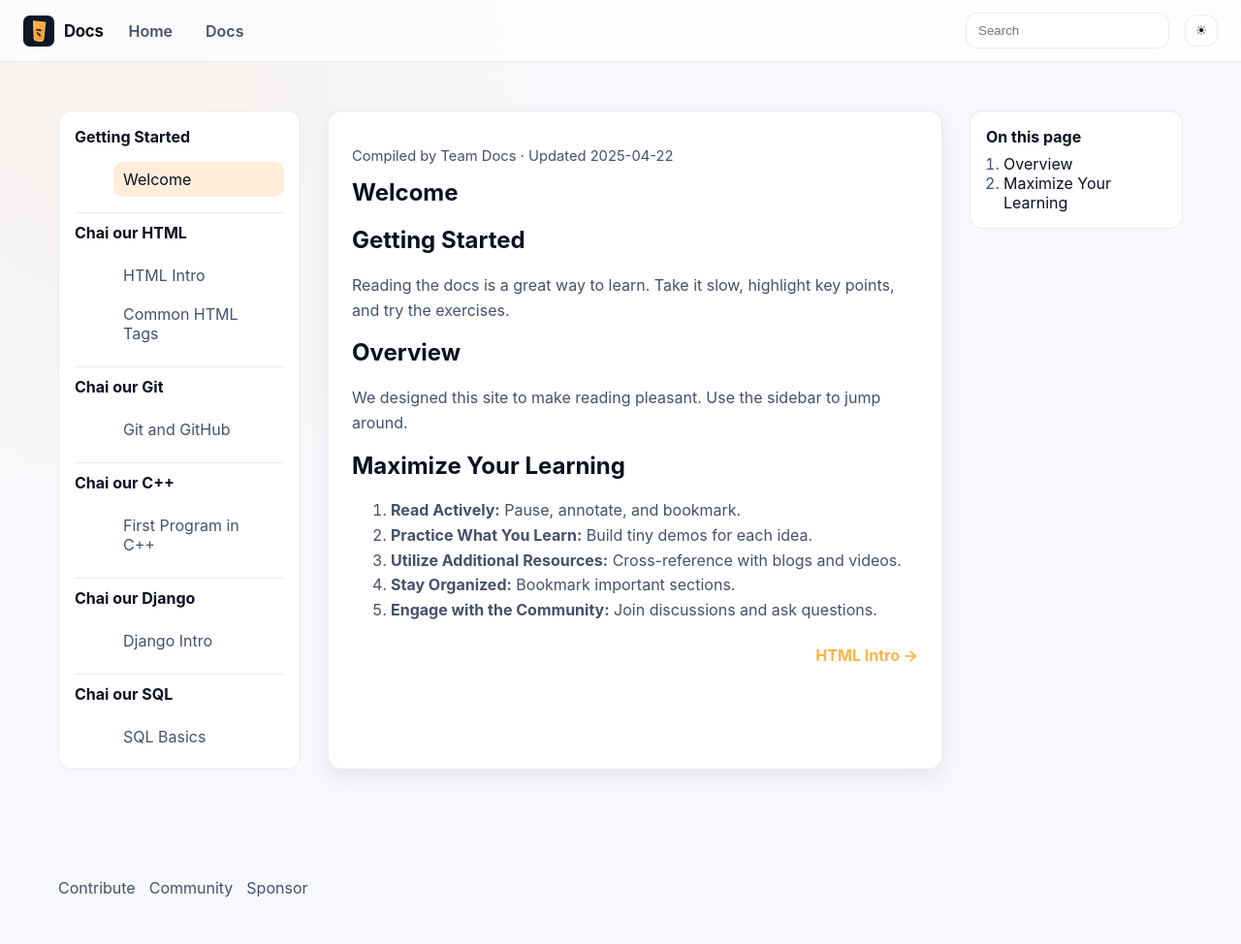
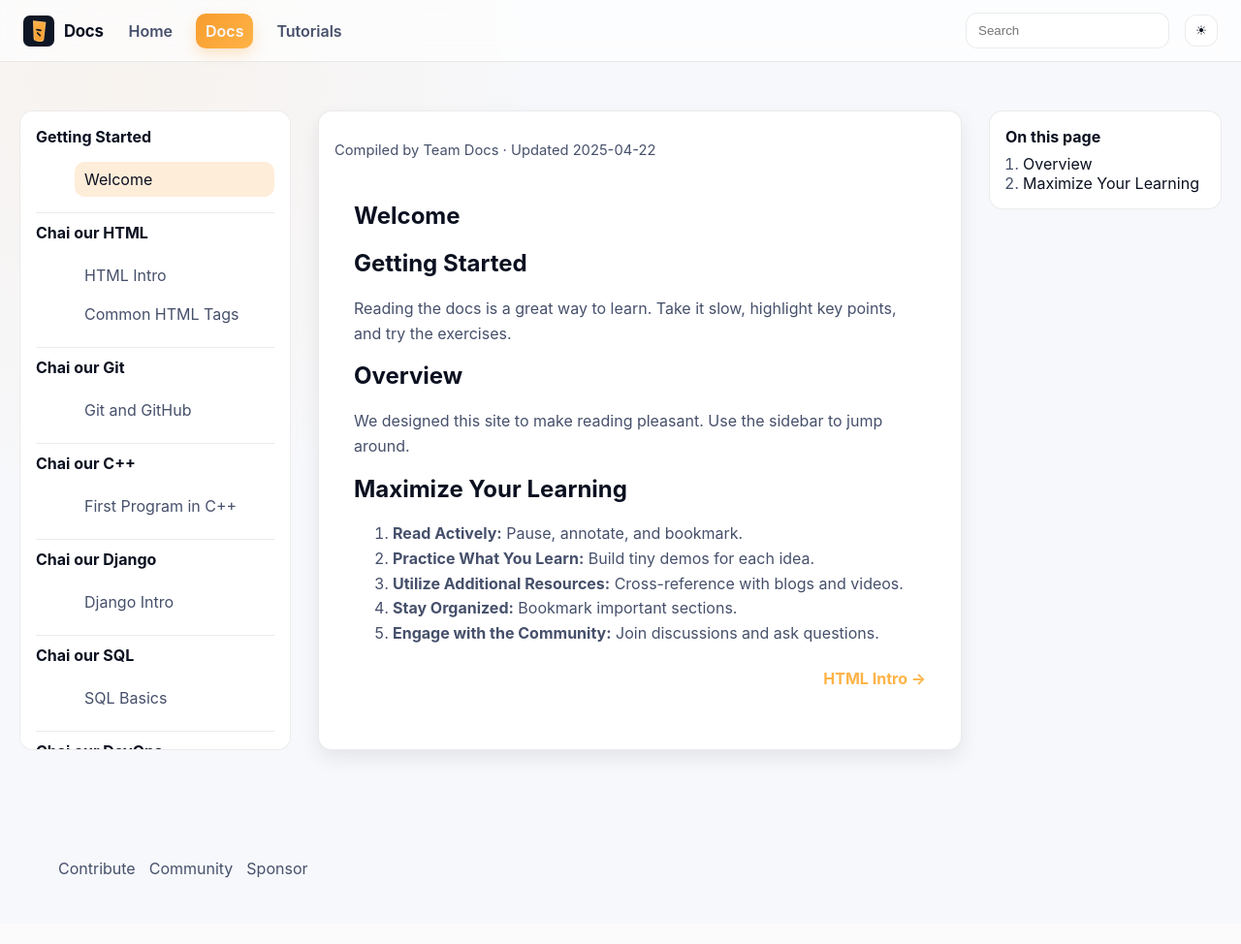
Before and after one commit to v0idgy/docs.v0idgy.com, a Django app: page /docs/getting-started/welcome/ in a window 1280 px wide. Shown: the whole page at 97% size. After the commit the page ends 906 px from the top, so only its background shows below. Run offline with Django 4.2, Linux system fonts and the light colour scheme; data comes from the database, SQL or seed files in the repository.

Commit message:
padding has been done

```diff
--- a/docs/static/css/main.css
+++ b/docs/static/css/main.css
@@ -112,15 +112,21 @@ html[data-theme="light"] .top-nav.nav-scrolled {
   font-weight: 600;
 }
 
-.nav-links a {
+.nav-link {
   padding: 8px 10px;
   border-radius: 10px;
   color: var(--muted);
 }
 
-.nav-links a:hover {
+.nav-link:hover {
   color: var(--text);
   background: var(--border);
+}
+
+.nav-link.active {
+  color: var(--bg);
+  background: linear-gradient(135deg, var(--accent), var(--accent-strong));
+  box-shadow: 0 6px 14px rgba(247, 156, 45, 0.25);
 }
 
 .search-shell {
@@ -197,7 +203,7 @@ html[data-theme="light"] .icon-moon {
 }
 
 .page-shell {
-  max-width: 1200px;
+  max-width: 1440px;
   margin: 0 auto;
   padding: 32px 20px 80px;
 }
@@ -333,14 +339,16 @@ html[data-theme="light"] .icon-moon {
 
 .doc-layout {
   display: grid;
-  grid-template-columns: 250px 1fr 220px;
+  grid-template-columns: 280px minmax(0, 1.5fr) 240px;
   gap: 28px;
   margin-top: 10px;
+  min-height: calc(100vh - 140px);
+  align-items: flex-start;
 }
 
 @media (max-width: 1024px) {
   .doc-layout {
-    grid-template-columns: 220px 1fr;
+    grid-template-columns: 240px 1fr;
   }
   .on-page {
     display: none;
@@ -363,7 +371,7 @@ html[data-theme="light"] .icon-moon {
   padding: 16px;
   position: sticky;
   top: 88px;
-  max-height: calc(100vh - 120px);
+  height: calc(100vh - 140px);
   overflow-y: auto;
 }
 
@@ -404,8 +412,16 @@ html[data-theme="light"] .icon-moon {
   background: var(--bg-soft);
   border: 1px solid var(--border);
   border-radius: var(--radius);
-  padding: 22px 24px;
+  padding: 16px 16px 0;
   box-shadow: var(--shadow);
+  height: calc(100vh - 140px);
+  overflow: hidden;
+}
+
+.doc-content-scroll {
+  height: 100%;
+  overflow-y: auto;
+  padding: 18px 20px 72px;
 }
 
 .doc-content h1,
@@ -440,6 +456,8 @@ html[data-theme="light"] .icon-moon {
 .on-page {
   position: sticky;
   top: 88px;
+  height: calc(100vh - 140px);
+  overflow-y: auto;
 }
 
 .toc-card {
--- a/docs/views.py
+++ b/docs/views.py
@@ -70,6 +70,7 @@ def landing_view(request):
         {
             "sections": sections,
             "search_data_json": json.dumps(search_data),
+            "active_nav": "home",
         },
     )
 
@@ -96,5 +97,6 @@ def doc_view(request, section_slug: str | None = None, page_slug: str | None = N
             "search_data_json": json.dumps(search_data),
             "prev_page": prev_page,
             "next_page": next_page,
+            "active_nav": "docs",
         },
     )
--- a/templates/base.jinja
+++ b/templates/base.jinja
@@ -13,7 +13,11 @@
                 <img src="{{ static('img/logo.svg') }}" alt="Docs logo" class="brand-logo">
                 <span class="brand-name">Docs</span>
             </a>
-            {% block nav_links %}{% endblock %}
+            <nav class="nav-links">
+                <a class="nav-link {% if active_nav == 'home' %}active{% endif %}" href="{{ url('landing') }}">Home</a>
+                <a class="nav-link {% if active_nav == 'docs' %}active{% endif %}" href="{{ url('docs_root') }}">Docs</a>
+                <a class="nav-link {% if active_nav == 'tutorials' %}active{% endif %}" href="https://youtu.be" target="_blank" rel="noreferrer">Tutorials</a>
+            </nav>
         </div>
         <div class="nav-right">
             <div class="search-shell">
--- a/templates/doc_page.jinja
+++ b/templates/doc_page.jinja
@@ -1,13 +1,6 @@
 {% extends "base.jinja" %}
 
 {% block title %}{{ page.title }} · {{ section.title }}{% endblock %}
-
-{% block nav_links %}
-    <nav class="nav-links">
-        <a href="{{ url('landing') }}">Home</a>
-        <a href="{{ url('docs_root') }}">Docs</a>
-    </nav>
-{% endblock %}
 
 {% block content %}
 <div class="doc-layout">
@@ -30,6 +23,7 @@
         <div class="doc-meta">
             <p class="muted">Compiled by Team Docs · Updated {{ page.updated_at.date() }}</p>
         </div>
+        <div class="doc-content-scroll">
             <h1>{{ page.title }}</h1>
             <div class="doc-body" id="doc-body">
                 {{ page.content_html | safe }}
@@ -48,6 +42,7 @@
                     {% endif %}
                 </div>
             </div>
+        </div>
     </article>
 
     <aside class="on-page">
```
Also changed, not shown: docs/fixtures/seed.json (+1 -1 lines), templates/landing.jinja (+0 -7 lines). Lines whose indentation alone changed are shown as unchanged.
